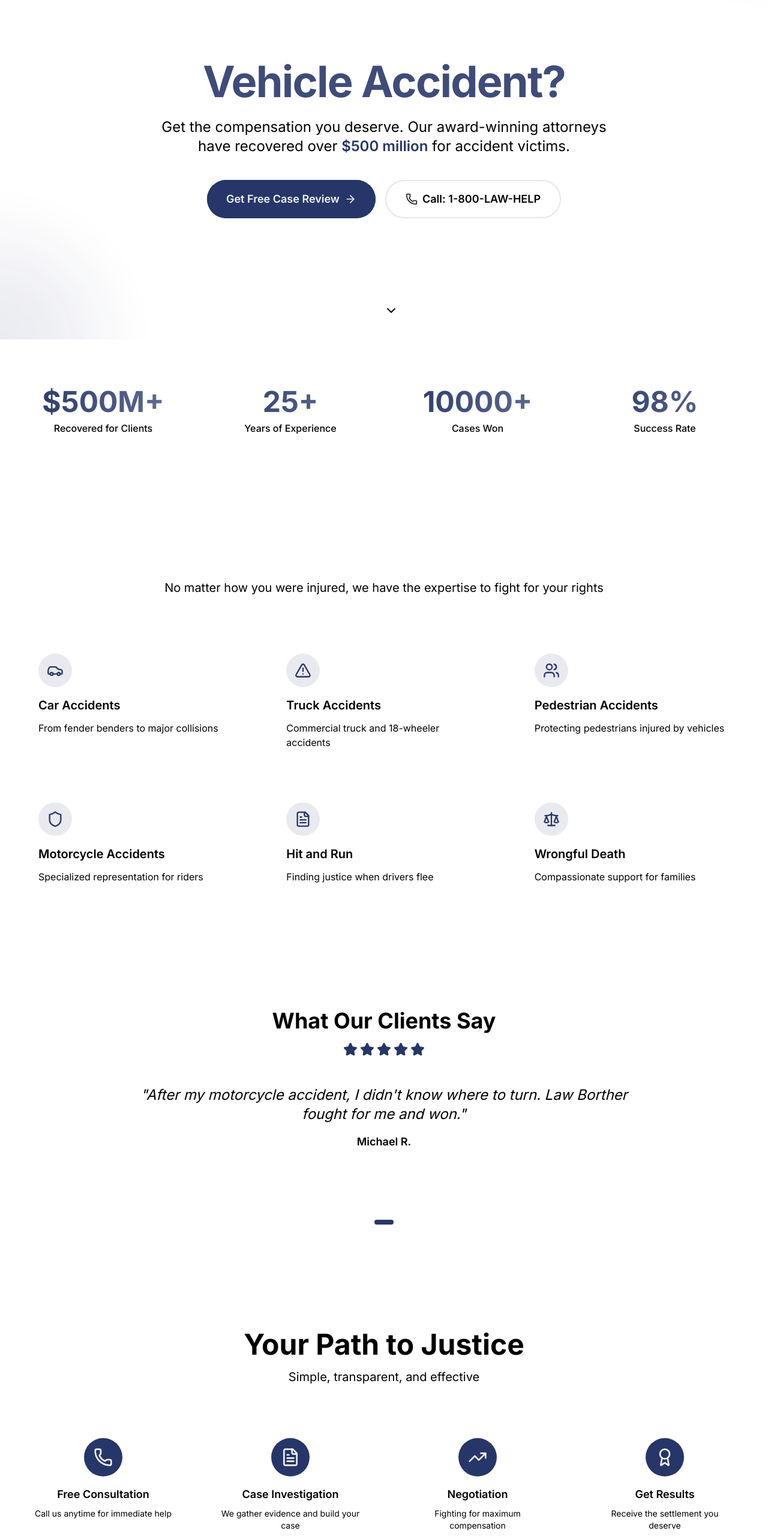
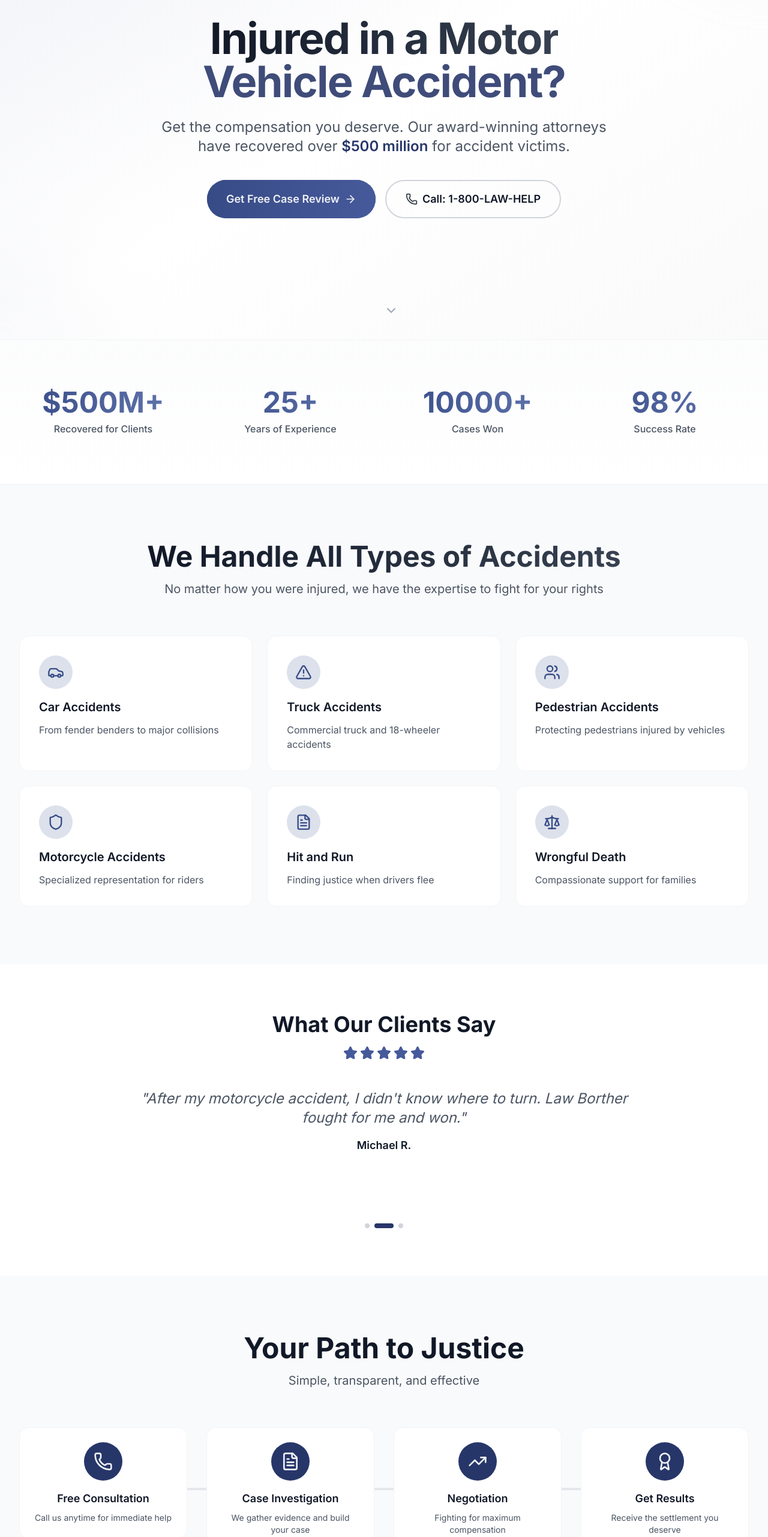
Before and after one commit to mleila/stackblitz-starters-cjno4spu, a Next.js app: page / in a window 1280 px wide. Shown: the part 234-2797 px from the top of the page at 60% size. Built offline with nearby package versions, Linux system fonts and the light colour scheme.

Commit message:
Fixed all color classes to use only the colors defined in tailwind.config.ts - using primary, secondary, accent, and standard gray colors

```diff
--- a/app/page.tsx
+++ b/app/page.tsx
@@ -41,27 +41,29 @@ export default function Home() {
   ];
 
   return (
-    <main className="bg-background text-foreground overflow-x-hidden">
+    <main className="bg-gray-50 text-gray-900 overflow-x-hidden">
       {/* Animated Hero Section */}
-      <section className="relative min-h-screen flex items-center bg-gradient-to-br from-background via-background to-background/95">
+      <section className="relative min-h-screen flex items-center bg-gradient-to-br from-primary-50 via-white to-secondary-50">
         <div className="absolute inset-0 overflow-hidden">
-          <div className="absolute -top-40 -right-40 w-80 h-80 bg-primary/10 rounded-full blur-3xl animate-pulse"></div>
-          <div className="absolute -bottom-40 -left-40 w-80 h-80 bg-primary/10 rounded-full blur-3xl animate-pulse animation-delay-2000"></div>
+          <div className="absolute -top-40 -right-40 w-80 h-80 bg-primary-200 rounded-full blur-3xl animate-pulse opacity-30"></div>
+          <div className="absolute -bottom-40 -left-40 w-80 h-80 bg-secondary-200 rounded-full blur-3xl animate-pulse opacity-30" style={{ animationDelay: '2s' }}></div>
         </div>
 
         <div className="relative max-w-7xl mx-auto px-4 sm:px-6 lg:px-8 py-24">
           <div className={`text-center transform transition-all duration-1000 ${isVisible ? 'translate-y-0 opacity-100' : 'translate-y-10 opacity-0'}`}>
-            <div className="inline-flex items-center gap-2 bg-primary/10 text-primary px-4 py-2 rounded-full text-sm font-medium mb-6 animate-bounce">
+            <div className="inline-flex items-center gap-2 bg-accent-100 text-accent-900 px-4 py-2 rounded-full text-sm font-medium mb-6 animate-bounce">
               <Zap className="w-4 h-4" />
               <span>24/7 Emergency Legal Help Available</span>
             </div>
 
-            <h1 className="text-5xl sm:text-6xl lg:text-7xl font-bold tracking-tight mb-6 bg-gradient-to-r from-foreground to-foreground/70 bg-clip-text text-transparent">
-              Injured in a Motor
+            <h1 className="text-5xl sm:text-6xl lg:text-7xl font-bold tracking-tight mb-6">
+              <span className="bg-gradient-to-r from-gray-900 to-gray-700 bg-clip-text text-transparent">
+                Injured in a Motor
+              </span>
               <span className="block text-primary animate-pulse">Vehicle Accident?</span>
             </h1>
 
-            <p className="text-xl sm:text-2xl text-muted-foreground mb-10 max-w-3xl mx-auto leading-relaxed">
+            <p className="text-xl sm:text-2xl text-gray-600 mb-10 max-w-3xl mx-auto leading-relaxed">
               Get the compensation you deserve. Our award-winning attorneys have recovered over <span className="text-primary font-semibold">$500 million</span> for accident victims.
             </p>
 
@@ -71,12 +73,12 @@ export default function Home() {
                   Get Free Case Review
                   <ArrowRight className="ml-2 h-5 w-5 transition-transform group-hover:translate-x-1" />
                 </span>
-                <div className="absolute inset-0 bg-gradient-to-r from-primary to-primary/80 transition-transform duration-300 group-hover:scale-110"></div>
+                <div className="absolute inset-0 bg-gradient-to-r from-primary-600 to-primary-500 transition-transform duration-300 group-hover:scale-110"></div>
               </button>
 
               <a
                 href="tel:1-800-LAW-HELP"
-                className="group px-8 py-4 border-2 border-border rounded-full font-semibold text-lg flex items-center justify-center gap-2 transition-all duration-300 hover:bg-accent hover:border-accent hover:scale-105"
+                className="group px-8 py-4 border-2 border-gray-300 rounded-full font-semibold text-lg flex items-center justify-center gap-2 transition-all duration-300 hover:bg-accent-50 hover:border-accent-300 hover:scale-105"
               >
                 <Phone className="h-5 w-5 animate-pulse" />
                 <span>Call: 1-800-LAW-HELP</span>
@@ -87,13 +89,13 @@ export default function Home() {
 
         {/* Animated scroll indicator */}
         <div className="absolute bottom-8 left-1/2 transform -translate-x-1/2 animate-bounce">
-          <ChevronRight className="w-6 h-6 rotate-90 text-muted-foreground" />
+          <ChevronRight className="w-6 h-6 rotate-90 text-gray-400" />
         </div>
       </section>
 
       {/* Animated Stats Section */}
-      <section className="py-20 bg-card relative">
-        <div className="absolute inset-0 bg-gradient-to-b from-background to-transparent opacity-50"></div>
+      <section className="py-20 bg-white relative border-y border-gray-100">
+        <div className="absolute inset-0 bg-gradient-to-b from-gray-50 to-transparent opacity-50"></div>
         <div className="relative max-w-7xl mx-auto px-4 sm:px-6 lg:px-8">
           <div className="grid grid-cols-2 md:grid-cols-4 gap-8">
             {stats.map((stat, index) => (
@@ -102,10 +104,10 @@ export default function Home() {
                 className="text-center transform transition-all duration-700 hover:scale-110"
                 style={{ animationDelay: `${index * 100}ms` }}
               >
-                <div className="text-4xl sm:text-5xl font-bold bg-gradient-to-r from-primary to-primary/70 bg-clip-text text-transparent">
+                <div className="text-4xl sm:text-5xl font-bold bg-gradient-to-r from-primary-600 to-primary-400 bg-clip-text text-transparent">
                   {stat.prefix}{stat.value}{stat.suffix}
                 </div>
-                <div className="text-muted-foreground mt-2 font-medium">{stat.label}</div>
+                <div className="text-gray-600 mt-2 font-medium">{stat.label}</div>
               </div>
             ))}
           </div>
@@ -113,38 +115,40 @@ export default function Home() {
       </section>
 
       {/* Services with Hover Effects */}
-      <section className="py-24 bg-background">
+      <section className="py-24 bg-gray-50">
         <div className="max-w-7xl mx-auto px-4 sm:px-6 lg:px-8">
           <div className="text-center mb-16">
-            <h2 className="text-4xl sm:text-5xl font-bold mb-4 bg-gradient-to-r from-foreground to-foreground/70 bg-clip-text text-transparent">
-              We Handle All Types of Accidents
+            <h2 className="text-4xl sm:text-5xl font-bold mb-4">
+              <span className="bg-gradient-to-r from-gray-900 to-gray-700 bg-clip-text text-transparent">
+                We Handle All Types of Accidents
+              </span>
             </h2>
-            <p className="text-xl text-muted-foreground max-w-3xl mx-auto">
+            <p className="text-xl text-gray-600 max-w-3xl mx-auto">
               No matter how you were injured, we have the expertise to fight for your rights
             </p>
           </div>
 
           <div className="grid md:grid-cols-2 lg:grid-cols-3 gap-6">
             {[
-              { icon: Car, title: "Car Accidents", description: "From fender benders to major collisions", color: "from-blue-500/20 to-blue-600/20" },
-              { icon: AlertTriangle, title: "Truck Accidents", description: "Commercial truck and 18-wheeler accidents", color: "from-red-500/20 to-red-600/20" },
-              { icon: Users, title: "Pedestrian Accidents", description: "Protecting pedestrians injured by vehicles", color: "from-green-500/20 to-green-600/20" },
-              { icon: Shield, title: "Motorcycle Accidents", description: "Specialized representation for riders", color: "from-purple-500/20 to-purple-600/20" },
-              { icon: FileText, title: "Hit and Run", description: "Finding justice when drivers flee", color: "from-yellow-500/20 to-yellow-600/20" },
-              { icon: Scale, title: "Wrongful Death", description: "Compassionate support for families", color: "from-pink-500/20 to-pink-600/20" }
+              { icon: Car, title: "Car Accidents", description: "From fender benders to major collisions", colorClass: "from-primary-100 to-primary-200" },
+              { icon: AlertTriangle, title: "Truck Accidents", description: "Commercial truck and 18-wheeler accidents", colorClass: "from-secondary-100 to-secondary-200" },
+              { icon: Users, title: "Pedestrian Accidents", description: "Protecting pedestrians injured by vehicles", colorClass: "from-accent-100 to-accent-200" },
+              { icon: Shield, title: "Motorcycle Accidents", description: "Specialized representation for riders", colorClass: "from-primary-100 to-primary-200" },
+              { icon: FileText, title: "Hit and Run", description: "Finding justice when drivers flee", colorClass: "from-secondary-100 to-secondary-200" },
+              { icon: Scale, title: "Wrongful Death", description: "Compassionate support for families", colorClass: "from-accent-100 to-accent-200" }
             ].map((service, index) => (
               <div
                 key={index}
-                className="group relative bg-card rounded-2xl p-8 transition-all duration-500 hover:scale-105 hover:shadow-2xl overflow-hidden"
+                className="group relative bg-white rounded-2xl p-8 transition-all duration-500 hover:scale-105 hover:shadow-2xl overflow-hidden border border-gray-100"
                 style={{ animationDelay: `${index * 100}ms` }}
               >
-                <div className={`absolute inset-0 bg-gradient-to-br ${service.color} opacity-0 group-hover:opacity-100 transition-opacity duration-500`}></div>
+                <div className={`absolute inset-0 bg-gradient-to-br ${service.colorClass} opacity-0 group-hover:opacity-100 transition-opacity duration-500`}></div>
                 <div className="relative z-10">
-                  <div className="w-14 h-14 bg-primary/10 rounded-full flex items-center justify-center mb-4 group-hover:scale-110 transition-transform duration-300">
-                    <service.icon className="h-7 w-7 text-primary" />
+                  <div className="w-14 h-14 bg-primary-100 rounded-full flex items-center justify-center mb-4 group-hover:scale-110 transition-transform duration-300">
+                    <service.icon className="h-7 w-7 text-primary-600" />
                   </div>
-                  <h3 className="text-xl font-semibold mb-3">{service.title}</h3>
-                  <p className="text-muted-foreground">{service.description}</p>
+                  <h3 className="text-xl font-semibold mb-3 text-gray-900">{service.title}</h3>
+                  <p className="text-gray-600">{service.description}</p>
                 </div>
               </div>
             ))}
@@ -153,13 +157,13 @@ export default function Home() {
       </section>
 
       {/* Testimonials Carousel */}
-      <section className="py-20 bg-card">
+      <section className="py-20 bg-white">
         <div className="max-w-4xl mx-auto px-4 sm:px-6 lg:px-8">
           <div className="text-center mb-12">
-            <h2 className="text-3xl sm:text-4xl font-bold mb-4">What Our Clients Say</h2>
+            <h2 className="text-3xl sm:text-4xl font-bold mb-4 text-gray-900">What Our Clients Say</h2>
             <div className="flex justify-center gap-1 mb-8">
               {[...Array(5)].map((_, i) => (
-                <Star key={i} className="w-6 h-6 fill-primary text-primary" />
+                <Star key={i} className="w-6 h-6 fill-primary-500 text-primary-500" />
               ))}
             </div>
           </div>
@@ -177,10 +181,10 @@ export default function Home() {
                 }`}
               >
                 <blockquote className="text-center">
-                  <p className="text-xl sm:text-2xl text-muted-foreground mb-4 italic">
+                  <p className="text-xl sm:text-2xl text-gray-600 mb-4 italic">
                     "{testimonial.text}"
                   </p>
-                  <cite className="text-lg font-semibold not-italic">{testimonial.author}</cite>
+                  <cite className="text-lg font-semibold not-italic text-gray-900">{testimonial.author}</cite>
                 </blockquote>
               </div>
             ))}
@@ -192,7 +196,7 @@ export default function Home() {
                 key={index}
                 onClick={() => setActiveTestimonial(index)}
                 className={`w-2 h-2 rounded-full transition-all duration-300 ${
-                  index === activeTestimonial ? 'w-8 bg-primary' : 'bg-muted'
+                  index === activeTestimonial ? 'w-8 bg-primary' : 'bg-gray-300'
                 }`}
               />
             ))}
@@ -201,17 +205,17 @@ export default function Home() {
       </section>
 
       {/* Interactive Process Timeline */}
-      <section className="py-24 bg-background">
+      <section className="py-24 bg-gray-50">
         <div className="max-w-7xl mx-auto px-4 sm:px-6 lg:px-8">
           <div className="text-center mb-16">
-            <h2 className="text-4xl sm:text-5xl font-bold mb-4">
+            <h2 className="text-4xl sm:text-5xl font-bold mb-4 text-gray-900">
               Your Path to Justice
             </h2>
-            <p className="text-xl text-muted-foreground">Simple, transparent, and effective</p>
+            <p className="text-xl text-gray-600">Simple, transparent, and effective</p>
           </div>
 
           <div className="relative">
-            <div className="absolute top-1/2 left-0 right-0 h-1 bg-border transform -translate-y-1/2 hidden md:block"></div>
+            <div className="absolute top-1/2 left-0 right-0 h-1 bg-gray-200 transform -translate-y-1/2 hidden md:block"></div>
             <div className="grid md:grid-cols-4 gap-8 relative">
               {[
                 { icon: Phone, title: "Free Consultation", description: "Call us anytime for immediate help" },
@@ -220,12 +224,12 @@ export default function Home() {
                 { icon: Award, title: "Get Results", description: "Receive the settlement you deserve" }
               ].map((step, index) => (
                 <div key={index} className="relative group">
-                  <div className="bg-card rounded-2xl p-6 text-center transition-all duration-500 hover:scale-105 hover:shadow-xl">
+                  <div className="bg-white rounded-2xl p-6 text-center transition-all duration-500 hover:scale-105 hover:shadow-xl border border-gray-100">
                     <div className="w-16 h-16 bg-primary text-primary-foreground rounded-full flex items-center justify-center text-2xl font-bold mx-auto mb-4 group-hover:animate-bounce">
                       <step.icon className="w-8 h-8" />
                     </div>
-                    <h3 className="text-lg font-semibold mb-2">{step.title}</h3>
-                    <p className="text-sm text-muted-foreground">{step.description}</p>
+                    <h3 className="text-lg font-semibold mb-2 text-gray-900">{step.title}</h3>
+                    <p className="text-sm text-gray-600">{step.description}</p>
                   </div>
                 </div>
               ))}
@@ -235,47 +239,49 @@ export default function Home() {
       </section>
 
       {/* Enhanced CTA Section */}
-      <section id="contact" className="py-24 bg-gradient-to-br from-primary/10 via-background to-primary/5 relative overflow-hidden">
+      <section id="contact" className="py-24 bg-gradient-to-br from-primary-50 via-white to-secondary-50 relative overflow-hidden">
         <div className="absolute inset-0">
-          <div className="absolute top-0 right-0 w-96 h-96 bg-primary/20 rounded-full blur-3xl animate-pulse"></div>
-          <div className="absolute bottom-0 left-0 w-96 h-96 bg-primary/20 rounded-full blur-3xl animate-pulse animation-delay-2000"></div>
+          <div className="absolute top-0 right-0 w-96 h-96 bg-primary-200 rounded-full blur-3xl animate-pulse opacity-20"></div>
+          <div className="absolute bottom-0 left-0 w-96 h-96 bg-secondary-200 rounded-full blur-3xl animate-pulse opacity-20" style={{ animationDelay: '2s' }}></div>
         </div>
 
         <div className="relative max-w-4xl mx-auto px-4 sm:px-6 lg:px-8 text-center">
-          <h2 className="text-4xl sm:text-5xl font-bold mb-6 bg-gradient-to-r from-foreground to-foreground/70 bg-clip-text text-transparent">
-            Start Your Free Case Review Now
+          <h2 className="text-4xl sm:text-5xl font-bold mb-6">
+            <span className="bg-gradient-to-r from-gray-900 to-gray-700 bg-clip-text text-transparent">
+              Start Your Free Case Review Now
+            </span>
           </h2>
-          <p className="text-xl text-muted-foreground mb-10">
+          <p className="text-xl text-gray-600 mb-10">
             Don't wait - statutes of limitations apply. Get help today.
           </p>
 
-          <div className="bg-card backdrop-blur-sm rounded-3xl p-8 sm:p-12 shadow-2xl border border-border/50">
+          <div className="bg-white backdrop-blur-sm rounded-3xl p-8 sm:p-12 shadow-2xl border border-gray-200">
             <form className="space-y-6">
               <div className="grid sm:grid-cols-2 gap-6">
                 <div className="group">
                   <input
                     type="text"
                     placeholder="Your Name"
-                    className="w-full px-6 py-4 bg-background border border-border rounded-xl focus:outline-none focus:ring-2 focus:ring-primary focus:border-transparent transition-all duration-300 placeholder:text-muted-foreground"
+                    className="w-full px-6 py-4 bg-gray-50 border border-gray-300 rounded-xl focus:outline-none focus:ring-2 focus:ring-primary focus:border-transparent transition-all duration-300 placeholder:text-gray-400"
                   />
                 </div>
                 <div className="group">
                   <input
                     type="tel"
                     placeholder="Phone Number"
-                    className="w-full px-6 py-4 bg-background border border-border rounded-xl focus:outline-none focus:ring-2 focus:ring-primary focus:border-transparent transition-all duration-300 placeholder:text-muted-foreground"
+                    className="w-full px-6 py-4 bg-gray-50 border border-gray-300 rounded-xl focus:outline-none focus:ring-2 focus:ring-primary focus:border-transparent transition-all duration-300 placeholder:text-gray-400"
                   />
                 </div>
               </div>
               <input
                 type="email"
                 placeholder="Email Address"
-                className="w-full px-6 py-4 bg-background border border-border rounded-xl focus:outline-none focus:ring-2 focus:ring-primary focus:border-transparent transition-all duration-300 placeholder:text-muted-foreground"
+                className="w-full px-6 py-4 bg-gray-50 border border-gray-300 rounded-xl focus:outline-none focus:ring-2 focus:ring-primary focus:border-transparent transition-all duration-300 placeholder:text-gray-400"
               />
               <textarea
                 placeholder="Brief description of your accident"
                 rows={4}
-                className="w-full px-6 py-4 bg-background border border-border rounded-xl focus:outline-none focus:ring-2 focus:ring-primary focus:border-transparent transition-all duration-300 placeholder:text-muted-foreground resize-none"
+                className="w-full px-6 py-4 bg-gray-50 border border-gray-300 rounded-xl focus:outline-none focus:ring-2 focus:ring-primary focus:border-transparent transition-all duration-300 placeholder:text-gray-400 resize-none"
               />
               <button
                 type="submit"
@@ -285,18 +291,18 @@ export default function Home() {
                   Submit for Free Review
                   <ArrowRight className="ml-2 h-5 w-5 transition-transform group-hover:translate-x-2" />
                 </span>
-                <div className="absolute inset-0 bg-gradient-to-r from-primary via-primary to-primary/80 transition-transform duration-500 group-hover:scale-110"></div>
+                <div className="absolute inset-0 bg-gradient-to-r from-primary-600 via-primary-500 to-primary-600 transition-transform duration-500 group-hover:scale-110"></div>
               </button>
             </form>
 
-            <div className="mt-8 flex items-center justify-center gap-2 text-muted-foreground">
+            <div className="mt-8 flex items-center justify-center gap-2 text-gray-600">
               <Shield className="w-5 h-5" />
               <span className="text-sm">100% Confidential • No Obligation • No Fees Unless We Win</span>
             </div>
           </div>
 
           <div className="mt-10 flex flex-col sm:flex-row gap-4 justify-center items-center">
-            <p className="text-muted-foreground">Prefer to talk? Call us now:</p>
+            <p className="text-gray-600">Prefer to talk? Call us now:</p>
             <a
               href="tel:1-800-LAW-HELP"
               className="inline-flex items-center gap-2 text-2xl font-bold text-primary hover:underline transition-all duration-300 hover:scale-105"
@@ -309,28 +315,28 @@ export default function Home() {
       </section>
 
       {/* Modern Footer */}
-      <footer className="bg-card border-t border-border py-16">
+      <footer className="bg-gray-900 text-white py-16 border-t border-gray-800">
         <div className="max-w-7xl mx-auto px-4 sm:px-6 lg:px-8">
           <div className="text-center">
             <h3 className="text-2xl font-bold mb-4">Law Borther</h3>
-            <p className="text-muted-foreground mb-8 max-w-2xl mx-auto">
+            <p className="text-gray-400 mb-8 max-w-2xl mx-auto">
               Fighting for accident victims' rights for over 25 years. Available 24/7 for emergency consultations.
             </p>
             <div className="flex justify-center gap-8 mb-8">
               <div className="flex items-center gap-2">
-                <Award className="w-5 h-5 text-primary" />
-                <span className="text-sm">Top Rated Firm</span>
+                <Award className="w-5 h-5 text-primary-400" />
+                <span className="text-sm text-gray-300">Top Rated Firm</span>
               </div>
               <div className="flex items-center gap-2">
-                <Shield className="w-5 h-5 text-primary" />
-                <span className="text-sm">Millions Recovered</span>
+                <Shield className="w-5 h-5 text-primary-400" />
+                <span className="text-sm text-gray-300">Millions Recovered</span>
               </div>
               <div className="flex items-center gap-2">
-                <Clock className="w-5 h-5 text-primary" />
-                <span className="text-sm">24/7 Available</span>
+                <Clock className="w-5 h-5 text-primary-400" />
+                <span className="text-sm text-gray-300">24/7 Available</span>
               </div>
             </div>
-            <p className="text-xs text-muted-foreground">
+            <p className="text-xs text-gray-500">
               © 2024 Law Borther. All rights reserved. | Attorney Advertising | Past results do not guarantee future outcomes.
             </p>
           </div>
@@ -346,10 +352,6 @@ export default function Home() {
         .animate-float {
           animation: float 3s ease-in-out infinite;
         }
-
-        .animation-delay-2000 {
-          animation-delay: 2s;
-        }
       `}</style>
     </main>
   );
```
